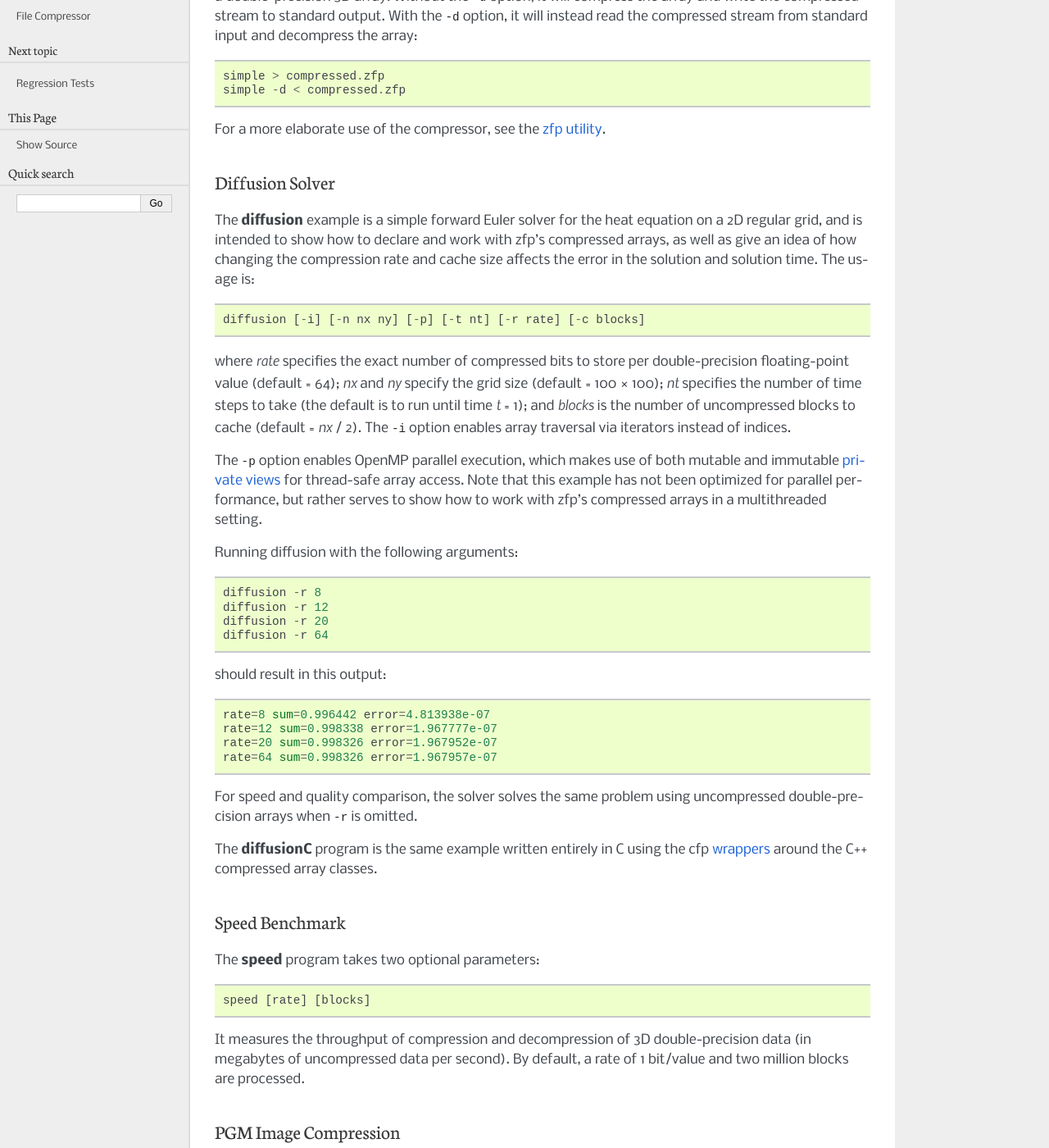
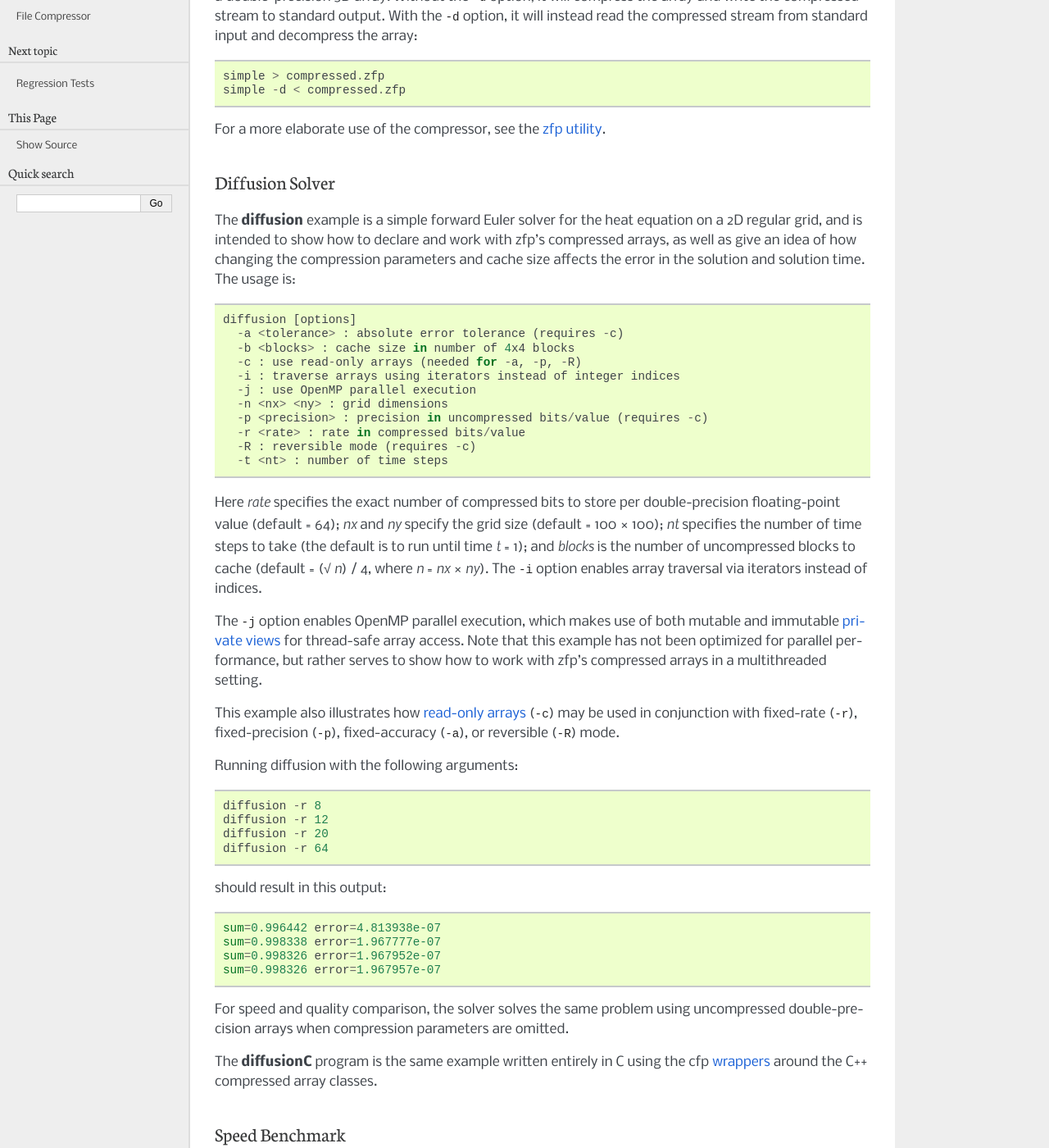
Before and after one commit to LLNL/zfp, a Sphinx documentation site: the page built from docs/source/examples.rst, in a window 1280 px wide and 1400 px high, scrolled down 269 px. Shown: the whole window at 82% size. Built offline with Sphinx 7.4.7, drawn with Linux system fonts in a browser that asks for light colours; formulas are drawn with MathJax 3.

Commit message:
Update diffusion documentation

```diff
--- a/docs/source/examples.rst
+++ b/docs/source/examples.rst
@@ -32,23 +32,39 @@ Diffusion Solver
 The :program:`diffusion` example is a simple forward Euler solver for the
 heat equation on a 2D regular grid, and is intended to show how to declare
 and work with |zfp|'s compressed arrays, as well as give an idea of how
-changing the compression rate and cache size affects the error in the
+changing the compression parameters and cache size affects the error in the
 solution and solution time.  The usage is::
 
-    diffusion [-i] [-n nx ny] [-p] [-t nt] [-r rate] [-c blocks]
+    diffusion [options]
+      -a <tolerance> : absolute error tolerance (requires -c)
+      -b <blocks> : cache size in number of 4x4 blocks
+      -c : use read-only arrays (needed for -a, -p, -R)
+      -i : traverse arrays using iterators instead of integer indices
+      -j : use OpenMP parallel execution
+      -n <nx> <ny> : grid dimensions
+      -p <precision> : precision in uncompressed bits/value (requires -c)
+      -r <rate> : rate in compressed bits/value
+      -R : reversible mode (requires -c)
+      -t <nt> : number of time steps
 
-where *rate* specifies the exact number of compressed bits to store per
+Here *rate* specifies the exact number of compressed bits to store per
 double-precision floating-point value (default = 64); *nx* and *ny*
 specify the grid size (default = 100 |times| 100); *nt* specifies the number
 of time steps to take (the default is to run until time *t* = 1); and *blocks*
-is the number of uncompressed blocks to cache (default = *nx* / 2).  The
-:code:`-i` option enables array traversal via iterators instead of indices.
+is the number of uncompressed blocks to cache
+(default = (|sqrt| *n*) / 4, where *n* = *nx* |times| *ny*).
+The :code:`-i` option enables array traversal via iterators instead of indices.
 
-The :code:`-p` option enables OpenMP parallel execution, which makes use
+The :code:`-j` option enables OpenMP parallel execution, which makes use
 of both mutable and immutable :ref:`private views <private_immutable_view>`
 for thread-safe array access.  Note that this example has not been
 optimized for parallel performance, but rather serves to show how to
 work with |zfp|'s compressed arrays in a multithreaded setting.
+
+This example also illustrates how :ref:`read-only arrays <carray_classes>`
+(:code:`-c`) may be used in conjunction with fixed-rate (:code:`-r`),
+fixed-precision (:code:`-p`), fixed-accuracy (:code:`-a`),
+or reversible (:code:`-R`) mode.
 
 Running diffusion with the following arguments::
 
@@ -59,13 +75,13 @@ Running diffusion with the following arguments::
 
 should result in this output::
 
-    rate=8 sum=0.996442 error=4.813938e-07
-    rate=12 sum=0.998338 error=1.967777e-07
-    rate=20 sum=0.998326 error=1.967952e-07
-    rate=64 sum=0.998326 error=1.967957e-07
+    sum=0.996442 error=4.813938e-07
+    sum=0.998338 error=1.967777e-07
+    sum=0.998326 error=1.967952e-07
+    sum=0.998326 error=1.967957e-07
 
 For speed and quality comparison, the solver solves the same problem using
-uncompressed double-precision arrays when :code:`-r` is omitted.
+uncompressed double-precision arrays when compression parameters are omitted.
 
 The :program:`diffusionC` program is the same example written entirely
 in C using the |cfp| :ref:`wrappers <cfp>` around the C++ compressed array
```
Also changed, not shown: 1 other file.
